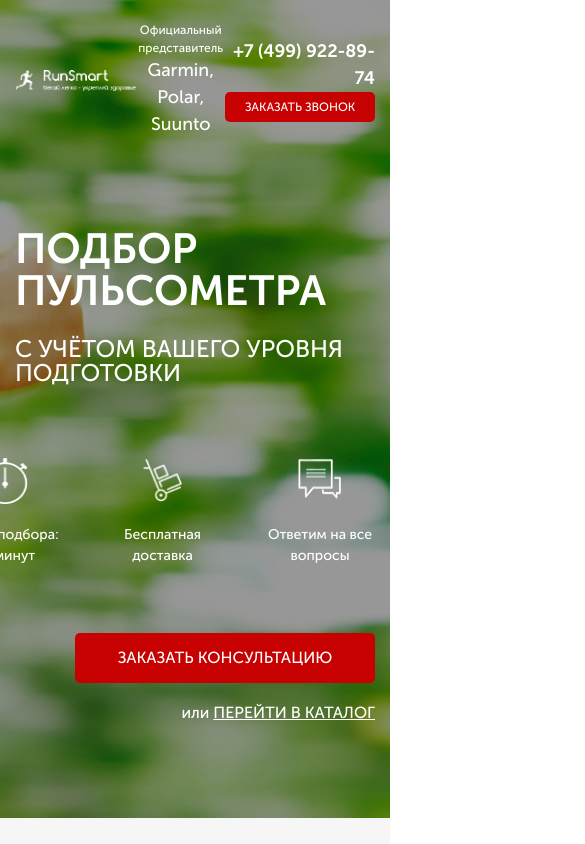
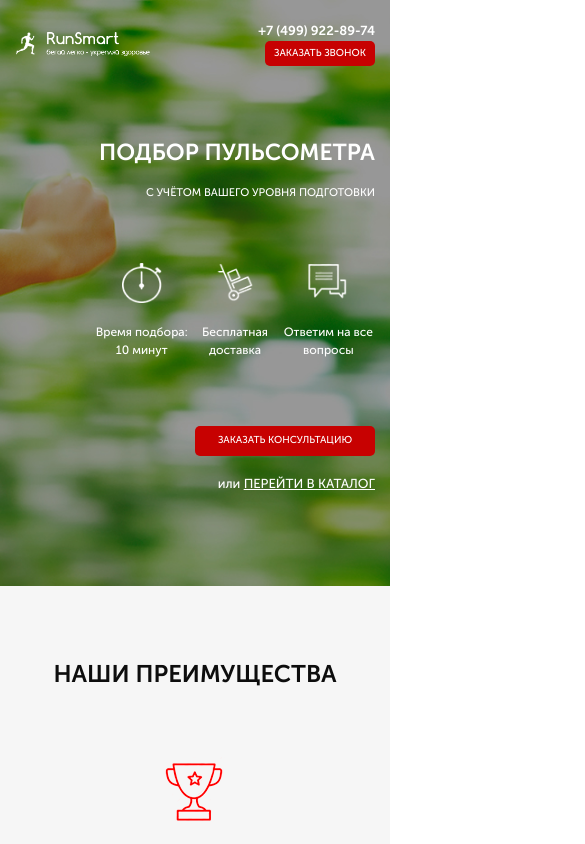
Before and after one commit to HancharenkaAlesia/PulseProject, a website: page src/index.html in a window 390 px wide. Shown: the top 844 px of the page, 585 px wide, since content can reach past the window. Drawn offline with Linux system fonts and the light colour scheme; files whose address does not match are found by name.

Commit message:
Added _media.scss

```diff
--- a/src/index.html
+++ b/src/index.html
@@ -60,17 +60,17 @@
                 <div class="benefit__icon">
                     <img src="icons/benefit_section/cup.png" alt="cup">
                     <div class="benefit__subheader">Делимся опытом</div>
-                    <div class="benefit_descr">Наши сотрудники всегда готовы поделиться своим опытом, так как сами бегают полумарафоны, переплыли Босфор, готовятся к соревнованиям по триатлону!</div>
+                    <div class="benefit__descr">Наши сотрудники всегда готовы поделиться своим опытом, так как сами бегают полумарафоны, переплыли Босфор, готовятся к соревнованиям по триатлону!</div>
                 </div>
                 <div class="benefit__icon">
                     <img src="icons/benefit_section/heart.png" alt="heart">
                     <div class="benefit__subheader">Заботимся о здоровье</div>
-                    <div class="benefit_descr">Мы работаем для того, чтобы Ваши занятия спортом шли на пользу Вашему здоровью и были в радость Вам и Вашим близким!</div>
+                    <div class="benefit__descr">Мы работаем для того, чтобы Ваши занятия спортом шли на пользу Вашему здоровью и были в радость Вам и Вашим близким!</div>
                 </div>
                 <div class="benefit__icon">
                     <img src="icons/benefit_section/shoe.png" alt="shoe">
                     <div class="benefit__subheader">Учим бегать</div>
-                    <div class="benefit_descr">Помогаем с обучением правильной технике бега! Дружим с крупнейшей школой бега в России - <a href="#">I LOVE RUNNING.</a></div>
+                    <div class="benefit__descr">Помогаем с обучением правильной технике бега! Дружим с крупнейшей школой бега в России - <a href="#">I LOVE RUNNING.</a></div>
                 </div>
             </div>
         </div>
--- /dev/null
+++ b/src/sass/base/_media.scss
@@ -0,0 +1,124 @@
+@media (max-width: 991px) {
+    .header {
+        &__contacts {
+            a {
+                font-size: 16px;
+            }
+        }
+    }
+    .promo {
+        &__header {
+            font-size: 36px;
+        }
+        &__subheader {
+            font-size: 20px;
+        }
+    }
+    .benefit {
+        &__icons {
+            width: 100%;
+        }
+        &_descr {
+            width: 100%;
+        }
+    }
+}
+
+@media (max-width: 767px) {
+    .header {
+        &__logo {
+            width: 185px;
+        }
+        &__official {
+            font-size: 10px;
+            span {
+                font-size: 13px;
+            }
+        }
+        &__contacts {
+            a {
+                font-size: 13px;
+            }
+        }
+    }
+    .button {
+        width: 130px;
+        height: 25px;
+        &_main {
+            width: 255px;
+            height: 50px;
+            font-size: 16px;
+            margin-top: 67px;
+        }
+    }
+    .promo {
+        &__header {
+            font-size: 30px;
+        }
+        &__subheader {
+            font-size: 16px;
+            margin-top: 10px;
+        }
+        &__icons {
+            width: 380px;
+        }
+    }
+    .benefit {
+        &__icons {
+            flex-direction: column;
+            align-items: center;
+        }
+    }
+
+}
+
+@media(max-width: 575px) {
+    .header{
+       &__official {
+           display: none;
+       }
+       &__logo {
+        width: 135px;
+    }
+    }
+    .button {
+        width: 110px;
+        font-size: 10px;
+        &_main {
+            width: 180px;
+            height: 30px;
+        }
+    }
+    .promo {
+        min-height: 580px;
+        &__wrapper {
+            margin-top: 65px;
+        }
+        &__header{
+            font-size: 23px;
+        }
+        &__subheader{
+            font-size: 11px;
+            margin-top: 0px;
+        }
+        &__icons {
+            width: 280px;
+            margin-top: 50px;
+        }
+        &__icon  {
+            font-size: 12px;
+            img {
+            height: 40px;
+            width: 40px;
+            }
+        }
+        &__link {
+            font-size: 13px;
+        }
+    }
+    .benefit {
+        &__header {
+            font-size: 24px;
+        }
+    }
+}
--- a/src/sass/blocks/_benefit.scss
+++ b/src/sass/blocks/_benefit.scss
@@ -23,7 +23,7 @@
         font-weight: bold;
         text-align: center;
     }
-    &_descr {
+    &__descr {
         display: inline-block;
         width: 250px;
         text-align: center;
--- a/src/sass/style.scss
+++ b/src/sass/style.scss
@@ -13,3 +13,4 @@
 @import 'blocks/header';
 @import 'blocks/buttons';
 @import 'blocks/benefit';
+@import 'base/media';
```
Also changed, not shown: src/css/style.min.css.
